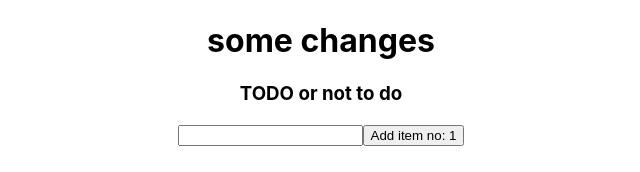
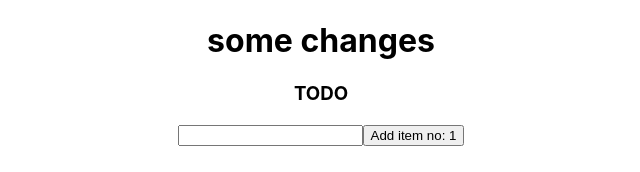
Before and after one commit to Sun5hine/Form-app, a React (Create React App) app: page / in a window 1280 px wide. Shown: the top 172 px of the page, without its empty margins (319-959 px from the left). Built offline with nearby package versions, Linux system fonts and the light colour scheme.

Commit message:
Update Todo.js

```diff
--- a/src/Todo.js
+++ b/src/Todo.js
@@ -11,7 +11,7 @@ class Todo extends React.Component {
   render(){
     return(
       <div>
-      <h3> TODO or not to do </h3>
+      <h3> TODO  </h3>
 
       <form onSubmit = {this.handleSubmit.bind(this)}>
       <input
```
